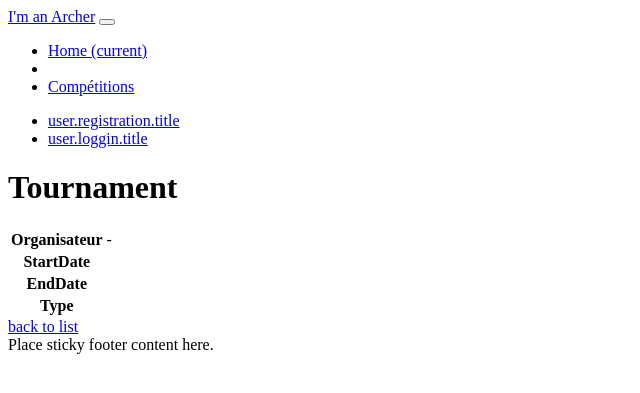
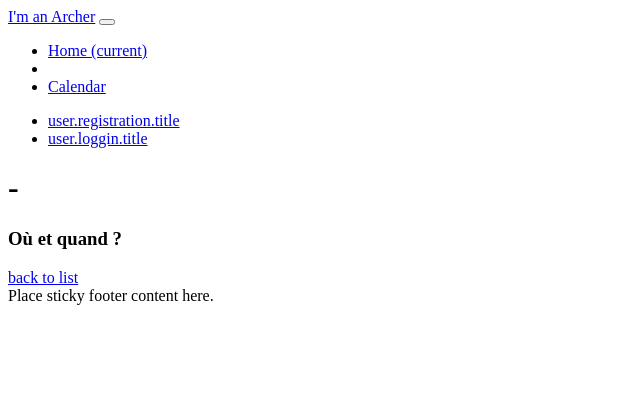
Before and after one commit to Valdior/ImAnArcher, a Symfony app: template templates/tournament/show.html.twig in a window 1280 px wide. Shown: the top 393 px of the page, without its empty margins (0-640 px from the left). Run offline with Twig, Linux system fonts and the light colour scheme; the template is opened without the code that fills it, so the values that code supplies are empty; some libraries are stand-ins or nearby versions.

Commit message:
#21 : * add typography * change design for tournament and calendar

```diff
--- a/assets/styles/app.scss
+++ b/assets/styles/app.scss
@@ -5,3 +5,4 @@ $primary: darken(#428bca, 20%);
 
 // the ~ allows you to reference things in node_modules
 @import "~bootstrap/scss/bootstrap";
+@import "typography.scss"
--- a/templates/layout/nav.html.twig
+++ b/templates/layout/nav.html.twig
@@ -17,7 +17,7 @@
             {# <a class="nav-link {% if current_menu is defined and current_menu == 'blog' %}active{% endif %}" aria-current="page" href="{{ path('post_index')}}">Blog</a> #}
           </li>
           <li class="nav-item">
-            <a class="nav-link {% if current_menu is defined and current_menu == 'tournament' %}active{% endif %}" aria-current="page" href="{{ path('app_tournament')}}">Compétitions</a>
+            <a class="nav-link {% if current_menu is defined and current_menu == 'calendar' %}active{% endif %}" aria-current="page" href="{{ path('app_tournament_calendar')}}">Calendar</a>
           </li>
         </ul>
         <ul class="navbar-nav ms-auto">
--- a/templates/tournament/show.html.twig
+++ b/templates/tournament/show.html.twig
@@ -1,69 +1,27 @@
 {% extends 'base.html.twig' %}
 
-{% block title %}Tournament{% endblock %}
+{% block title %}Tournament - {{ tournament.organizer.acronym }}{% endblock %}
 
 {% block body %}
-    <h1>Tournament</h1>
+    <div class="row p-4">
+        <h1><span class='badge bg-secondary'>{{ tournament.type.name }}</span> {{ tournament.organizer.acronym }} - {{ tournament.organizer.name }}</h1>
+    </div>
 
-    <table class="table">
-        <tbody>
-            <tr>
-                <th>Organisateur</th>
-                <td>{{ tournament.organizer.acronym }} - {{ tournament.organizer.name }}</td>
-            </tr>
-            <tr>
-                <th>StartDate</th>
-                <td>{{ tournament.startDate ? tournament.startDate|date('d-m-Y') : '' }}</td>
-            </tr>
-            <tr>
-                <th>EndDate</th>
-                <td>{{ tournament.endDate ? tournament.endDate|date('d-m-Y') : '' }}</td>
-            </tr>
-            <tr>
-                <th>Type</th>
-                <td>{{ tournament.type.name }}</td>
-            </tr>
-        </tbody>
-    </table>
+    <div class='row'>
+        <section class='col-6'>
+            <h3>Où et quand ?</h3>
+            {% if date(tournament.endDate) > date("now") or is_granted('ROLE_ADMIN') %}
+            <ol class="list-group list-group-flush">
+                {% for peloton in tournament.pelotons %}
+                <li class="list-group-item"><span class='badge bg-secondary'>{{ peloton.type.label }}</span> {{ peloton.starttime|date('d-m-Y H:i') }} </li>
+                {% else %}
+                <li class="list-group-item">no records found</li>
+                {% endfor %}
+            </ol>
+            {% endif %}
+        <section>
+    </div>
 
-    {% if date(tournament.endDate) > date("now") or is_granted('ROLE_ADMIN')   %}
-    <div class="row">
-        <section class="col-md-6">
-            <h3>Pelotons</h3>
-            <table class="table">
-                <thead>
-                    <tr>
-                        <th>Peleton</th>
-                        <th>Début compétition</th>
-                        <th>Type</th>
-                        <th>Action</th>
-                    </tr>
-                </thead>
-                <tbody>
-                {% for peloton in tournament.pelotons %}
-                    <tr>
-                        <td>#{{ loop.index }}</td>
-                        <td>{{ peloton.starttime|date('d-m-Y H:i') }}</td>
-                        <td>{{ peloton.type.label }}</td>
-                        <td><a href="{{ path('peloton_show', {'tournament': tournament.id, 'id' : peloton.id}) }}" >Show</a>
-                        {% if is_granted('ROLE_ARCHER') %}
-                            {# <a href="{{ path('peloton_register', {'tournament': tournament.id, 'id' : peloton.id}) }}">S'inscrire</a> #}
-                        {% endif %}
-                        </td>
-                    </tr>
-                {% else %}
-                    <tr>
-                        <td colspan="4">no records found</td>
-                    </tr>
-                {% endfor %}
-                </tbody>
-            </table>
-            {% if is_granted('ROLE_ADMIN') %}
-            <a href="{{ path('peloton_new', {'tournament': tournament.id}) }}">Create new</a>
-            {% endif %}
-        </section>
-    </div>
-    {% endif %}
 
     {% if date(tournament.endDate) < date("now") %}
     {# {{ render(controller('App\\Controller\\TournamentController::ranking', {'id': tournament.id})) }} #}
```
Also changed, not shown: assets/styles/typography.scss (added, +15 -0 lines), src/Controller/TournamentController.php (+11 -0 lines), templates/tournament/calendar.html.twig (added, +50 -0 lines), README.md, 1 other file.
